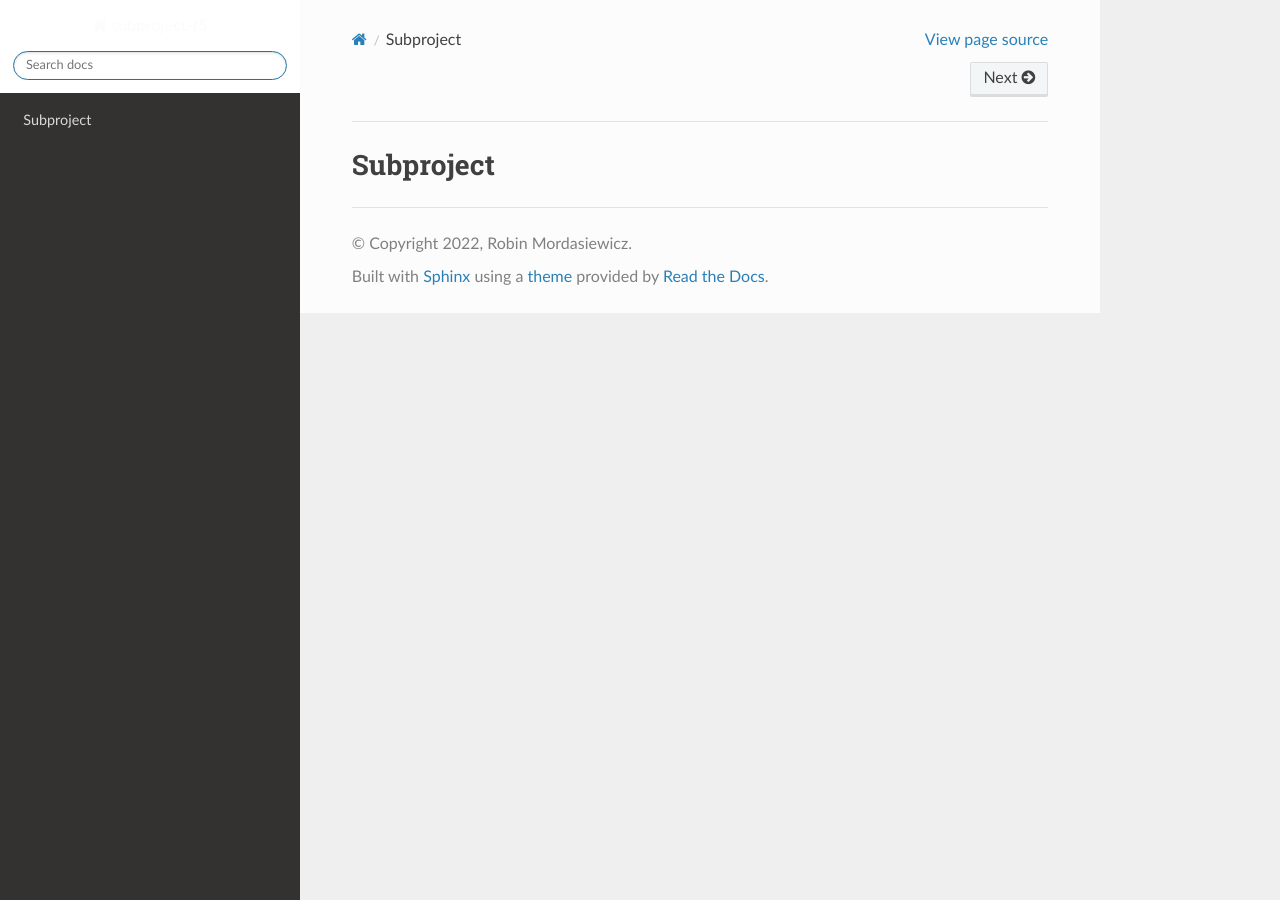
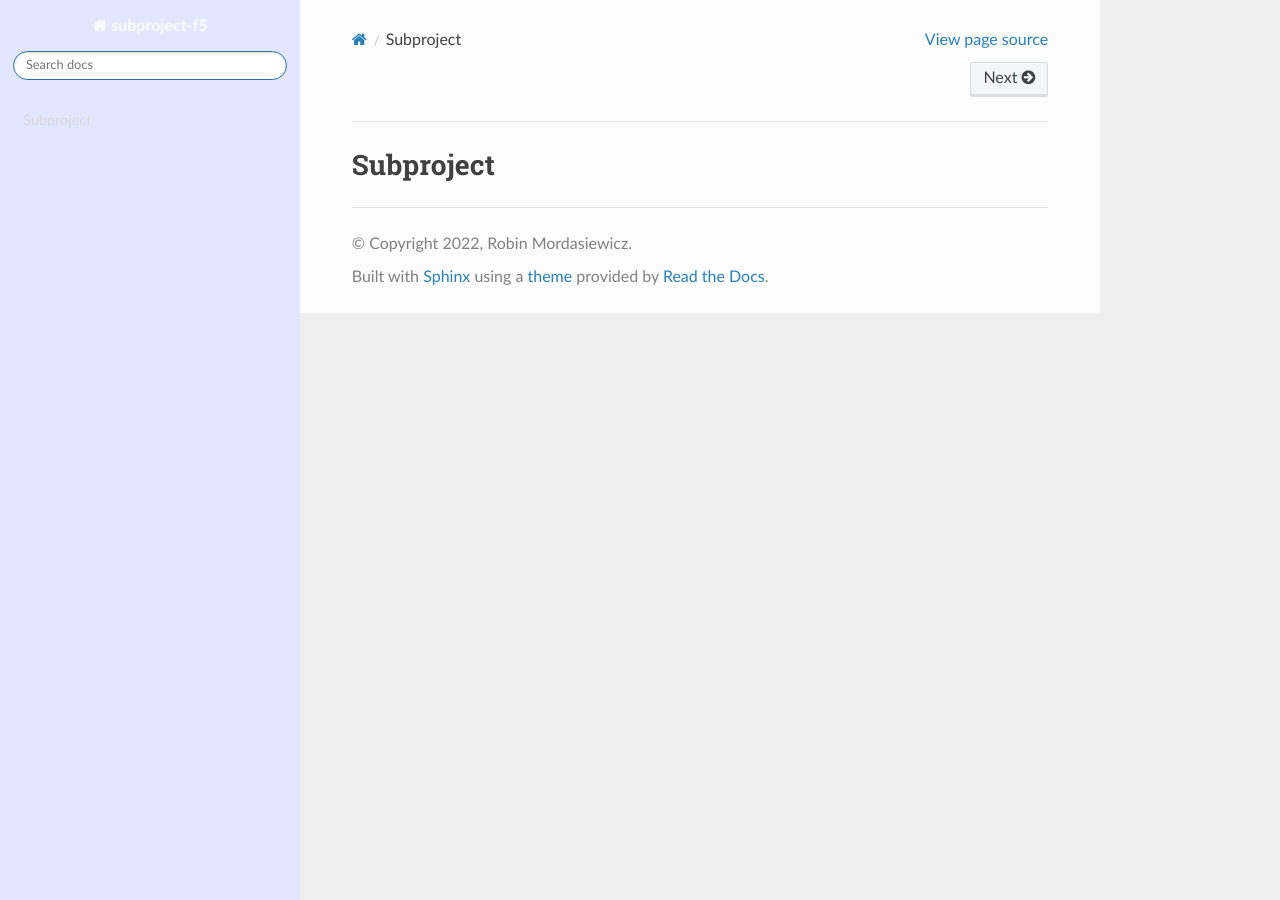
Before and after one commit to robinmordasiewicz/subproject-f5, a Sphinx documentation site: the page built from docs/index.rst, in a window 1280 px wide. Built offline with Sphinx 7.4.7 and the Read the Docs theme 2.0.0, drawn with Linux system fonts in a browser that asks for light colours.

Commit message:
adding files

```diff
--- a/docs/_static/css/custom.css
+++ b/docs/_static/css/custom.css
@@ -2,3 +2,7 @@
 
 /* This line is theme specific - it includes the base theme CSS */
 @import 'theme.css';
+
+.wy-nav-side {
+background: #E2E7FF;
+}
--- a/docs/conf.py
+++ b/docs/conf.py
@@ -31,7 +31,7 @@ html_theme_options = {
     'prev_next_buttons_location': 'top',
     'style_external_links': False,
     'vcs_pageview_mode': 'edit',
-    'style_nav_header_background': 'white',
+    'style_nav_header_background': '#E2E7FF',
     # Toc options
     'collapse_navigation': True,
     'sticky_navigation': True,
```
